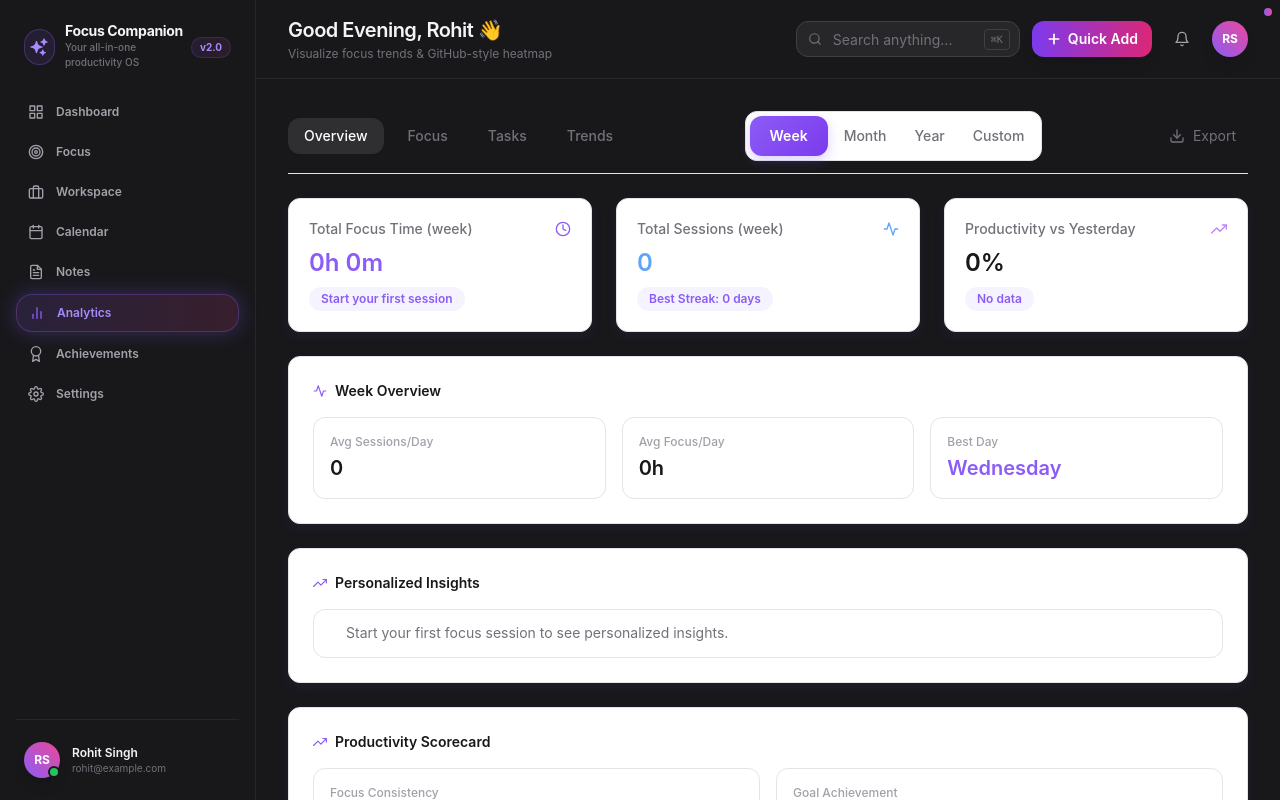
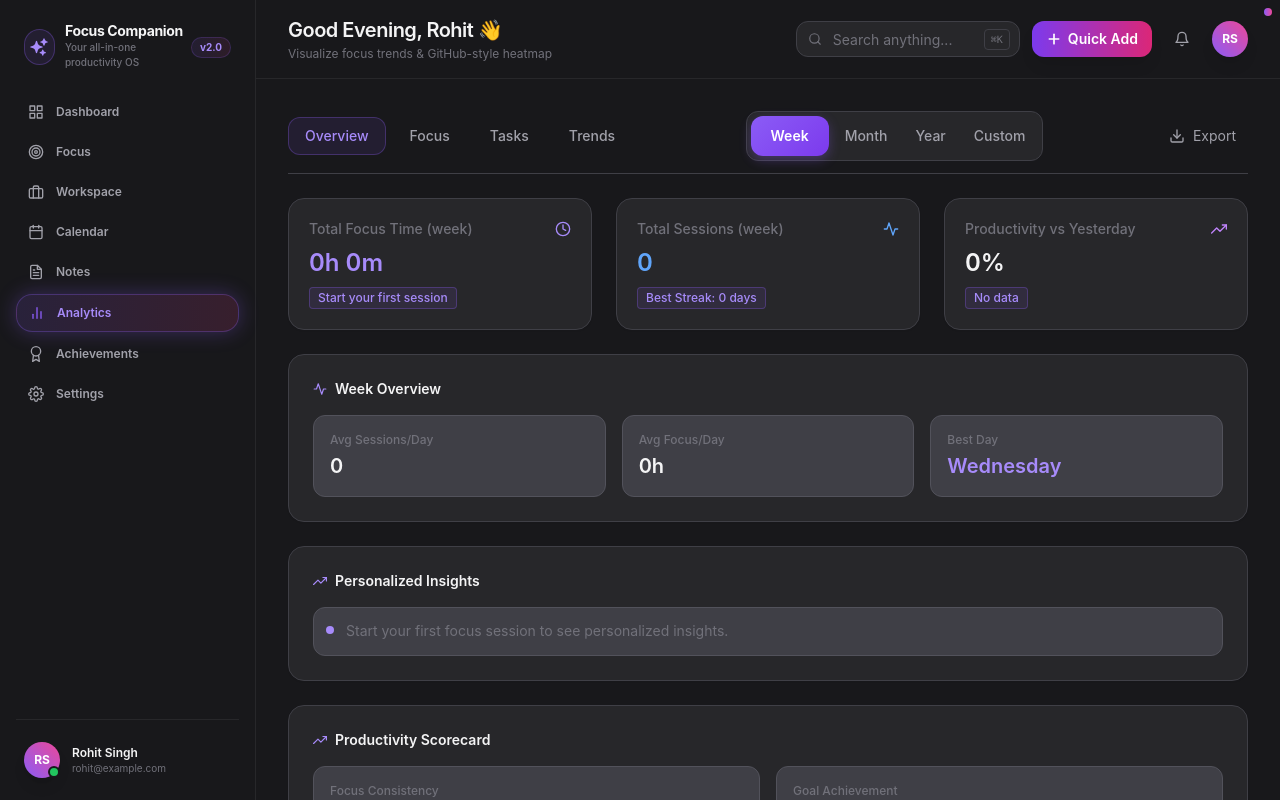
Before and after one commit to RohitSingh403/Orion-Companion, a React (Vite) app: page /analytics in a window 1280 px wide. Built offline with nearby package versions, Linux system fonts and the light colour scheme.

Commit message:
feat: UI update section 6

```diff
--- a/src/pages/Analytics/AnalyticsPage.tsx
+++ b/src/pages/Analytics/AnalyticsPage.tsx
@@ -5,6 +5,7 @@ import { motion } from "framer-motion";
 import AppLayout from "../../layouts/AppLayout";
 import Topbar from "../../components/topbar/Topbar";
 import { useFocusStore } from "../../store/focusStore";
+import { useSettingsStore } from "../../store/settingsStore";
 import { FiClock, FiTrendingUp, FiActivity, FiDownload, FiCalendar } from "react-icons/fi";
 import ContributionHeatmap from "../../components/analytics/ContributionHeatmap";
 
@@ -13,6 +14,8 @@ export default function AnalyticsPage() {
   const [timeRange, setTimeRange] = useState<"week" | "month" | "year" | "custom">("week");
   const [customStartDate, setCustomStartDate] = useState<string>("");
   const [customEndDate, setCustomEndDate] = useState<string>("");
+  const theme = useSettingsStore((s) => s.theme);
+  const isDark = theme === "dark";
 
   const { completedSessions, focusDuration, bestStreak, getProductivityComparison, getFocusInsights, dailyStats } = useFocusStore();
 
@@ -116,7 +119,11 @@ export default function AnalyticsPage() {
       <Topbar subtitle="Visualize focus trends & GitHub-style heatmap" />
       <div className="flex-1 p-8 space-y-6 overflow-auto no-scrollbar">
         {/* Navigation Tabs */}
-        <div className="flex items-center justify-between border-b border-white/6 pb-3">
+        <div className={`flex items-center justify-between border-b pb-3 ${
+          isDark
+            ? "border-gray-700"
+            : "border-gray-200"
+        }`}>
           <div className="flex items-center gap-2">
             {(["overview", "focus", "tasks", "trends"] as const).map((tab) => (
               <button
@@ -124,15 +131,23 @@ export default function AnalyticsPage() {
                 onClick={() => setActiveTab(tab)}
                 className={`px-4 py-2 rounded-lg text-sm font-medium capitalize transition-all ${
                   activeTab === tab
-                    ? "bg-white/10 text-white"
-                    : "text-secondary hover:text-white hover:bg-white/5"
+                    ? isDark
+                      ? "bg-violet-500/10 text-violet-400 border border-violet-500/30"
+                      : "bg-violet-50 text-violet-600 border border-violet-200"
+                    : isDark
+                      ? "text-gray-400 hover:text-gray-100 hover:bg-gray-700"
+                      : "text-gray-600 hover:text-gray-900 hover:bg-gray-100"
                 }`}
               >
                 {tab}
               </button>
             ))}
           </div>
-          <div className="flex items-center gap-1 card p-1 rounded-lg">
+          <div className={`flex items-center gap-1 p-1 rounded-lg ${
+            isDark
+              ? "bg-gray-800 border border-gray-700"
+              : "bg-gray-100 border border-gray-200"
+          }`}>
             {(["week", "month", "year", "custom"] as const).map((range) => (
               <button
                 key={range}
@@ -140,7 +155,9 @@ export default function AnalyticsPage() {
                 className={`px-3 py-1.5 rounded-lg text-sm font-medium capitalize transition-all ${
                   timeRange === range
                     ? "btn-primary"
-                    : "text-secondary hover:text-white"
+                    : isDark
+                      ? "text-gray-400 hover:text-gray-100"
+                      : "text-gray-600 hover:text-gray-900"
                 }`}
               >
                 {range}
@@ -150,7 +167,11 @@ export default function AnalyticsPage() {
 
           <button
             onClick={handleExport}
-            className="flex items-center gap-2 px-3 py-1.5 text-sm text-secondary hover:text-accent hover:bg-white/5 rounded-lg transition-all"
+            className={`flex items-center gap-2 px-3 py-1.5 text-sm rounded-lg transition-all ${
+              isDark
+                ? "text-gray-400 hover:text-violet-400 hover:bg-gray-700"
+                : "text-gray-600 hover:text-violet-600 hover:bg-gray-100"
+            }`}
           >
             <FiDownload className="w-4 h-4" />
             <span>Export</span>
@@ -162,29 +183,41 @@ export default function AnalyticsPage() {
           <motion.div
             initial={{ opacity: 0, height: 0 }}
             animate={{ opacity: 1, height: "auto" }}
-            className="card-elevated p-4 space-y-3"
+            className={`p-4 space-y-3 rounded-xl border shadow-sm ${
+              isDark
+                ? "bg-gray-800 border-gray-700"
+                : "bg-white border-gray-200"
+            }`}
           >
             <div className="flex items-center gap-2">
-              <FiCalendar className="w-4 h-4 text-secondary" />
-              <span className="text-sm font-medium text-primary">Custom Date Range</span>
+              <FiCalendar className={`w-4 h-4 ${isDark ? "text-gray-500" : "text-gray-500"}`} />
+              <span className={`text-sm font-medium ${isDark ? "text-gray-100" : "text-gray-900"}`}>Custom Date Range</span>
             </div>
             <div className="flex items-center gap-4">
               <div className="flex-1">
-                <label className="text-xs text-muted mb-1 block">Start Date</label>
+                <label className={`text-xs mb-1 block ${isDark ? "text-gray-500" : "text-gray-500"}`}>Start Date</label>
                 <input
                   type="date"
                   value={customStartDate}
                   onChange={(e) => setCustomStartDate(e.target.value)}
-                  className="w-full bg-white/5 border border-white/10 rounded-lg px-3 py-2 text-sm text-primary focus:outline-none focus:border-accent/50"
+                  className={`w-full rounded-lg px-3 py-2 text-sm focus:outline-none focus:ring-2 focus:ring-violet-500/20 transition-all ${
+                    isDark
+                      ? "bg-gray-700 border-gray-600 text-gray-100 focus:border-violet-500"
+                      : "bg-gray-50 border-gray-300 text-gray-900 focus:border-violet-500"
+                  } border`}
                 />
               </div>
               <div className="flex-1">
-                <label className="text-xs text-muted mb-1 block">End Date</label>
+                <label className={`text-xs mb-1 block ${isDark ? "text-gray-500" : "text-gray-500"}`}>End Date</label>
                 <input
                   type="date"
                   value={customEndDate}
                   onChange={(e) => setCustomEndDate(e.target.value)}
-                  className="w-full bg-white/5 border border-white/10 rounded-lg px-3 py-2 text-sm text-primary focus:outline-none focus:border-accent/50"
+                  className={`w-full rounded-lg px-3 py-2 text-sm focus:outline-none focus:ring-2 focus:ring-violet-500/20 transition-all ${
+                    isDark
+                      ? "bg-gray-700 border-gray-600 text-gray-100 focus:border-violet-500"
+                      : "bg-gray-50 border-gray-300 text-gray-900 focus:border-violet-500"
+                  } border`}
                 />
               </div>
             </div>
@@ -193,73 +226,121 @@ export default function AnalyticsPage() {
 
         {/* Top 3 Stat Cards */}
         <div className="grid grid-cols-3 gap-6">
-          <div className="card-elevated p-5 space-y-2">
-            <div className="flex items-center justify-between text-secondary">
+          <div className={`p-5 space-y-2 rounded-xl border shadow-sm ${
+            isDark
+              ? "bg-gray-800 border-gray-700"
+              : "bg-white border-gray-200"
+          }`}>
+            <div className={`flex items-center justify-between ${isDark ? "text-gray-500" : "text-gray-500"}`}>
               <span className="text-sm font-medium">Total Focus Time ({timeRange})</span>
-              <FiClock className="text-accent" />
+              <FiClock className={isDark ? "text-violet-400" : "text-violet-600"} />
             </div>
-            <p className="text-2xl font-semibold text-accent">{rangeStats.totalFocusTimeDisplay}</p>
-            <span className="inline-block text-xs font-medium text-accent badge">
+            <p className={`text-2xl font-semibold ${isDark ? "text-violet-400" : "text-violet-600"}`}>{rangeStats.totalFocusTimeDisplay}</p>
+            <span className={`inline-block text-xs font-medium px-2 py-0.5 rounded ${
+              isDark
+                ? "bg-violet-500/10 text-violet-400 border border-violet-500/30"
+                : "bg-violet-50 text-violet-600 border border-violet-200"
+            }`}>
               {rangeStats.totalSessions > 0 ? "↑ Building momentum" : "Start your first session"}
             </span>
           </div>
 
-          <div className="card-elevated p-5 space-y-2">
-            <div className="flex items-center justify-between text-secondary">
+          <div className={`p-5 space-y-2 rounded-xl border shadow-sm ${
+            isDark
+              ? "bg-gray-800 border-gray-700"
+              : "bg-white border-gray-200"
+          }`}>
+            <div className={`flex items-center justify-between ${isDark ? "text-gray-500" : "text-gray-500"}`}>
               <span className="text-sm font-medium">Total Sessions ({timeRange})</span>
               <FiActivity className="text-blue-400" />
             </div>
             <p className="text-2xl font-semibold text-blue-400">{rangeStats.totalSessions}</p>
-            <span className="inline-block text-xs font-medium text-accent badge">
+            <span className={`inline-block text-xs font-medium px-2 py-0.5 rounded ${
+              isDark
+                ? "bg-violet-500/10 text-violet-400 border border-violet-500/30"
+                : "bg-violet-50 text-violet-600 border border-violet-200"
+            }`}>
               Best Streak: {bestStreak} days
             </span>
           </div>
 
-          <div className="card-elevated p-5 space-y-2">
-            <div className="flex items-center justify-between text-secondary">
+          <div className={`p-5 space-y-2 rounded-xl border shadow-sm ${
+            isDark
+              ? "bg-gray-800 border-gray-700"
+              : "bg-white border-gray-200"
+          }`}>
+            <div className={`flex items-center justify-between ${isDark ? "text-gray-500" : "text-gray-500"}`}>
               <span className="text-sm font-medium">Productivity vs Yesterday</span>
               <FiTrendingUp className="text-purple-400" />
             </div>
-            <p className="text-2xl font-semibold text-primary">
+            <p className={`text-2xl font-semibold ${isDark ? "text-gray-100" : "text-gray-900"}`}>
               {productivityComparison.percentage > 0 ? "+" : ""}{productivityComparison.percentage}%
             </p>
-            <span className="inline-block text-xs font-medium text-accent badge">
+            <span className={`inline-block text-xs font-medium px-2 py-0.5 rounded ${
+              isDark
+                ? "bg-violet-500/10 text-violet-400 border border-violet-500/30"
+                : "bg-violet-50 text-violet-600 border border-violet-200"
+            }`}>
               {productivityComparison.label}
             </span>
           </div>
         </div>
 
         {/* Period Statistics */}
-        <div className="card-elevated p-6 space-y-4">
-          <h3 className="text-sm font-semibold text-primary flex items-center gap-2">
-            <FiActivity className="text-accent" /> {timeRange.charAt(0).toUpperCase() + timeRange.slice(1)} Overview
+        <div className={`p-6 space-y-4 rounded-xl border shadow-sm ${
+          isDark
+            ? "bg-gray-800 border-gray-700"
+            : "bg-white border-gray-200"
+        }`}>
+          <h3 className={`text-sm font-semibold flex items-center gap-2 ${isDark ? "text-gray-100" : "text-gray-900"}`}>
+            <FiActivity className={isDark ? "text-violet-400" : "text-violet-600"} /> {timeRange.charAt(0).toUpperCase() + timeRange.slice(1)} Overview
           </h3>
           <div className="grid grid-cols-3 gap-4">
-            <div className="card p-4 border border-white/10">
-              <p className="text-xs text-muted font-medium">Avg Sessions/Day</p>
-              <p className="text-xl font-semibold text-primary mt-1">{periodStats.avgSessionsPerDay}</p>
+            <div className={`p-4 rounded-lg border ${
+              isDark
+                ? "bg-gray-700 border-gray-600"
+                : "bg-gray-50 border-gray-200"
+            }`}>
+              <p className={`text-xs font-medium ${isDark ? "text-gray-500" : "text-gray-500"}`}>Avg Sessions/Day</p>
+              <p className={`text-xl font-semibold mt-1 ${isDark ? "text-gray-100" : "text-gray-900"}`}>{periodStats.avgSessionsPerDay}</p>
             </div>
-            <div className="card p-4 border border-white/10">
-              <p className="text-xs text-muted font-medium">Avg Focus/Day</p>
-              <p className="text-xl font-semibold text-primary mt-1">{periodStats.avgFocusPerDay}h</p>
+            <div className={`p-4 rounded-lg border ${
+              isDark
+                ? "bg-gray-700 border-gray-600"
+                : "bg-gray-50 border-gray-200"
+            }`}>
+              <p className={`text-xs font-medium ${isDark ? "text-gray-500" : "text-gray-500"}`}>Avg Focus/Day</p>
+              <p className={`text-xl font-semibold mt-1 ${isDark ? "text-gray-100" : "text-gray-900"}`}>{periodStats.avgFocusPerDay}h</p>
             </div>
-            <div className="card p-4 border border-white/10">
-              <p className="text-xs text-muted font-medium">Best {timeRange === "week" ? "Day" : timeRange === "month" ? "Week" : "Month"}</p>
-              <p className="text-xl font-semibold text-accent mt-1">{periodStats.bestDay}</p>
+            <div className={`p-4 rounded-lg border ${
+              isDark
+                ? "bg-gray-700 border-gray-600"
+                : "bg-gray-50 border-gray-200"
+            }`}>
+              <p className={`text-xs font-medium ${isDark ? "text-gray-500" : "text-gray-500"}`}>Best {timeRange === "week" ? "Day" : timeRange === "month" ? "Week" : "Month"}</p>
+              <p className={`text-xl font-semibold mt-1 ${isDark ? "text-violet-400" : "text-violet-600"}`}>{periodStats.bestDay}</p>
             </div>
           </div>
         </div>
 
         {/* Focus Insights */}
-        <div className="card-elevated p-6 space-y-4">
-          <h3 className="text-sm font-semibold text-primary flex items-center gap-2">
-            <FiTrendingUp className="text-accent" /> Personalized Insights
+        <div className={`p-6 space-y-4 rounded-xl border shadow-sm ${
+          isDark
+            ? "bg-gray-800 border-gray-700"
+            : "bg-white border-gray-200"
+        }`}>
+          <h3 className={`text-sm font-semibold flex items-center gap-2 ${isDark ? "text-gray-100" : "text-gray-900"}`}>
+            <FiTrendingUp className={isDark ? "text-violet-400" : "text-violet-600"} /> Personalized Insights
           </h3>
           <div className="space-y-3">
             {focusInsights.map((insight, idx) => (
-              <div key={idx} className="flex items-start gap-3 p-3 card border border-white/10 rounded-lg hover:bg-white/5 transition-all">
-                <div className="w-2 h-2 rounded-full bg-accent mt-1.5 flex-shrink-0" />
-                <p className="text-sm text-secondary leading-relaxed">{insight}</p>
+              <div key={idx} className={`flex items-start gap-3 p-3 rounded-lg border transition-all ${
+                isDark
+                  ? "bg-gray-700 border-gray-600 hover:bg-gray-600"
+                  : "bg-gray-50 border-gray-200 hover:bg-gray-100"
+              }`}>
+                <div className={`w-2 h-2 rounded-full mt-1.5 flex-shrink-0 ${isDark ? "bg-violet-400" : "bg-violet-600"}`} />
+                <p className={`text-sm leading-relaxed ${isDark ? "text-gray-500" : "text-gray-500"}`}>{insight}</p>
               </div>
             ))}
           </div>
@@ -270,64 +351,84 @@ export default function AnalyticsPage() {
           initial={{ opacity: 0, y: 20 }}
           animate={{ opacity: 1, y: 0 }}
           transition={{ delay: 0.2 }}
-          className="card-elevated p-6 space-y-4"
+          className={`p-6 space-y-4 rounded-xl border shadow-sm ${
+            isDark
+              ? "bg-gray-800 border-gray-700"
+              : "bg-white border-gray-200"
+          }`}
         >
-          <h3 className="text-sm font-semibold text-primary flex items-center gap-2">
-            <FiTrendingUp className="text-accent" /> Productivity Scorecard
+          <h3 className={`text-sm font-semibold flex items-center gap-2 ${isDark ? "text-gray-100" : "text-gray-900"}`}>
+            <FiTrendingUp className={isDark ? "text-violet-400" : "text-violet-600"} /> Productivity Scorecard
           </h3>
           <div className="grid grid-cols-2 gap-4">
-            <div className="card p-4 border border-white/10">
-              <p className="text-xs text-muted font-medium">Focus Consistency</p>
+            <div className={`p-4 rounded-lg border ${
+              isDark
+                ? "bg-gray-700 border-gray-600"
+                : "bg-gray-50 border-gray-200"
+            }`}>
+              <p className={`text-xs font-medium ${isDark ? "text-gray-500" : "text-gray-500"}`}>Focus Consistency</p>
               <div className="flex items-center gap-2 mt-2">
-                <div className="flex-1 h-2 bg-white/5 rounded-full overflow-hidden">
+                <div className="flex-1 h-2 rounded-full overflow-hidden bg-gray-700">
                   <div
-                    className="h-full bg-gradient-to-r from-accent to-teal-500 rounded-full"
+                    className="h-full bg-gradient-to-r from-violet-600 to-pink-600 rounded-full"
                     style={{ width: `${Math.min((completedSessions / 10) * 100, 100)}%` }}
                   />
                 </div>
-                <span className="text-sm font-semibold text-primary">
+                <span className={`text-sm font-semibold ${isDark ? "text-gray-100" : "text-gray-900"}`}>
                   {Math.min(Math.round((completedSessions / 10) * 100), 100)}%
                 </span>
               </div>
             </div>
-            <div className="card p-4 border border-white/10">
-              <p className="text-xs text-muted font-medium">Goal Achievement</p>
+            <div className={`p-4 rounded-lg border ${
+              isDark
+                ? "bg-gray-700 border-gray-600"
+                : "bg-gray-50 border-gray-200"
+            }`}>
+              <p className={`text-xs font-medium ${isDark ? "text-gray-500" : "text-gray-500"}`}>Goal Achievement</p>
               <div className="flex items-center gap-2 mt-2">
-                <div className="flex-1 h-2 bg-white/5 rounded-full overflow-hidden">
+                <div className="flex-1 h-2 rounded-full overflow-hidden bg-gray-700">
                   <div
                     className="h-full bg-gradient-to-r from-blue-500 to-purple-500 rounded-full"
                     style={{ width: `${Math.min((completedSessions / 20) * 100, 100)}%` }}
                   />
                 </div>
-                <span className="text-sm font-semibold text-primary">
+                <span className={`text-sm font-semibold ${isDark ? "text-gray-100" : "text-gray-900"}`}>
                   {Math.min(Math.round((completedSessions / 20) * 100), 100)}%
                 </span>
               </div>
             </div>
-            <div className="card p-4 border border-white/10">
-              <p className="text-xs text-muted font-medium">Streak Strength</p>
+            <div className={`p-4 rounded-lg border ${
+              isDark
+                ? "bg-gray-700 border-gray-600"
+                : "bg-gray-50 border-gray-200"
+            }`}>
+              <p className={`text-xs font-medium ${isDark ? "text-gray-500" : "text-gray-500"}`}>Streak Strength</p>
               <div className="flex items-center gap-2 mt-2">
-                <div className="flex-1 h-2 bg-white/5 rounded-full overflow-hidden">
+                <div className="flex-1 h-2 rounded-full overflow-hidden bg-gray-700">
                   <div
                     className="h-full bg-gradient-to-r from-amber-500 to-orange-500 rounded-full"
                     style={{ width: `${Math.min((bestStreak / 7) * 100, 100)}%` }}
                   />
                 </div>
-                <span className="text-sm font-semibold text-primary">
+                <span className={`text-sm font-semibold ${isDark ? "text-gray-100" : "text-gray-900"}`}>
                   {Math.min(Math.round((bestStreak / 7) * 100), 100)}%
                 </span>
               </div>
             </div>
-            <div className="card p-4 border border-white/10">
-              <p className="text-xs text-muted font-medium">Overall Score</p>
+            <div className={`p-4 rounded-lg border ${
+              isDark
+                ? "bg-gray-700 border-gray-600"
+                : "bg-gray-50 border-gray-200"
+            }`}>
+              <p className={`text-xs font-medium ${isDark ? "text-gray-500" : "text-gray-500"}`}>Overall Score</p>
               <div className="flex items-center gap-2 mt-2">
-                <div className="flex-1 h-2 bg-white/5 rounded-full overflow-hidden">
+                <div className="flex-1 h-2 rounded-full overflow-hidden bg-gray-700">
                   <div
                     className="h-full bg-gradient-to-r from-emerald-500 to-green-500 rounded-full"
                     style={{ width: `${Math.min(((completedSessions + bestStreak) / 30) * 100, 100)}%` }}
                   />
                 </div>
-                <span className="text-sm font-semibold text-accent">
+                <span className={`text-sm font-semibold ${isDark ? "text-violet-400" : "text-violet-600"}`}>
                   {Math.min(Math.round(((completedSessions + bestStreak) / 30) * 100), 100)}%
                 </span>
               </div>
@@ -336,36 +437,52 @@ export default function AnalyticsPage() {
         </motion.div>
 
         {/* Focus Time Trend Chart */}
-        <div className="card-elevated p-6 space-y-4">
+        <div className={`p-6 space-y-4 rounded-xl border shadow-sm ${
+          isDark
+            ? "bg-gray-800 border-gray-700"
+            : "bg-white border-gray-200"
+        }`}>
           <div className="flex items-center justify-between">
-            <h3 className="text-sm font-semibold text-primary flex items-center gap-2">
-              <FiTrendingUp className="text-accent" /> Focus Time Trend ({timeRange.charAt(0).toUpperCase() + timeRange.slice(1)})
+            <h3 className={`text-sm font-semibold flex items-center gap-2 ${isDark ? "text-gray-100" : "text-gray-900"}`}>
+              <FiTrendingUp className={isDark ? "text-violet-400" : "text-violet-600"} /> Focus Time Trend ({timeRange.charAt(0).toUpperCase() + timeRange.slice(1)})
             </h3>
-            <div className="flex items-center gap-2 text-xs text-muted">
+            <div className={`flex items-center gap-2 text-xs ${isDark ? "text-gray-500" : "text-gray-500"}`}>
               <span className="flex items-center gap-1">
-                <span className="w-2 h-2 rounded-full bg-accent"></span>
+                <span className={`w-2 h-2 rounded-full ${isDark ? "bg-violet-400" : "bg-violet-600"}`}></span>
                 Focus Time
               </span>
             </div>
           </div>
-          <div className="h-52 flex items-end justify-between gap-3 pt-6 px-4 border-b border-white/10 pb-2">
+          <div className={`h-52 flex items-end justify-between gap-3 pt-6 px-4 border-b pb-2 ${
+            isDark
+              ? "border-gray-700"
+              : "border-gray-200"
+          }`}>
             {trendData.days.map((day, idx) => (
               <div key={day} className="flex-1 flex flex-col items-center gap-2 h-full justify-end group">
                 <div className="relative w-full">
                   <div
                     style={{ height: `${trendData.heights[idx]}%` }}
-                    className="w-full bg-gradient-to-t from-accent/30 via-accent/60 to-accent border-t-2 border-accent rounded-t-md transition-all duration-300 hover:brightness-125 cursor-pointer relative"
+                    className={`w-full border-t-2 rounded-t-md transition-all duration-300 hover:brightness-125 cursor-pointer relative ${
+                      isDark
+                        ? "bg-gradient-to-t from-violet-600/30 via-violet-600/60 to-violet-600 border-t-violet-600"
+                        : "bg-gradient-to-t from-violet-500/30 via-violet-500/60 to-violet-500 border-t-violet-500"
+                    }`}
                   >
-                    <div className="absolute -top-8 left-1/2 transform -translate-x-1/2 bg-white/10 backdrop-blur-sm border border-white/20 rounded px-2 py-1 text-xs text-primary opacity-0 group-hover:opacity-100 transition-opacity whitespace-nowrap">
+                    <div className={`absolute -top-8 left-1/2 transform -translate-x-1/2 rounded px-2 py-1 text-xs opacity-0 group-hover:opacity-100 transition-opacity whitespace-nowrap ${
+                      isDark
+                        ? "bg-gray-700 border border-gray-600 text-gray-100"
+                        : "bg-white border border-gray-200 text-gray-900"
+                    }`}>
                       {trendData.heights[idx]}%
                     </div>
                   </div>
                 </div>
-                <span className="text-xs text-muted font-medium mt-2">{day}</span>
+                <span className={`text-xs font-medium mt-2 ${isDark ? "text-gray-500" : "text-gray-500"}`}>{day}</span>
               </div>
             ))}
           </div>
-          <div className="flex items-center justify-between text-xs text-muted pt-2">
+          <div className={`flex items-center justify-between text-xs pt-2 ${isDark ? "text-gray-500" : "text-gray-500"}`}>
             <span>Low activity</span>
             <span>High activity</span>
           </div>
```
